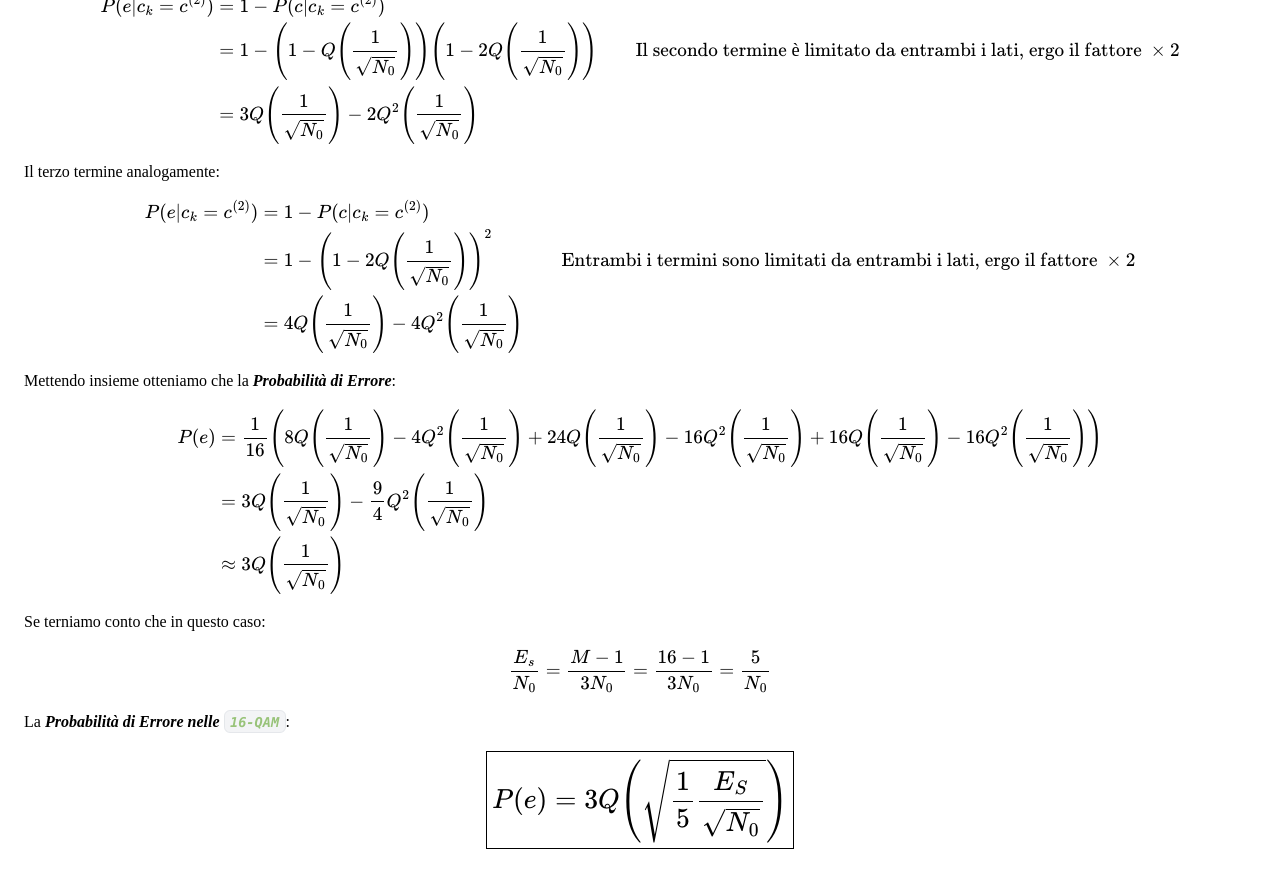
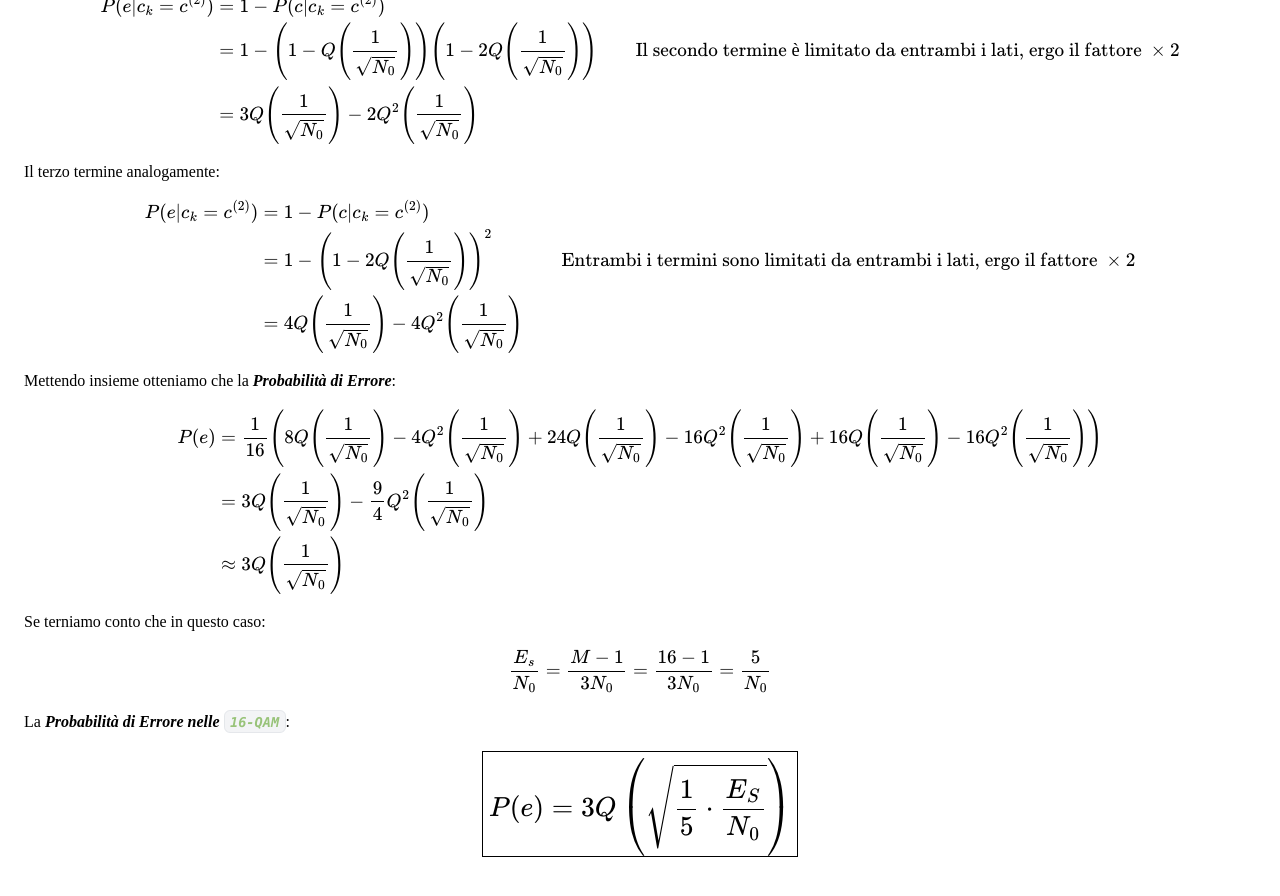
Before and after one commit to Gabriele-D-Cambria/Appunti-Comunicazioni-Numeriche-2025-2026, a Jekyll site: the page built from Sistemi di Comunicazione.md, in a window 1280 px wide and 900 px high, scrolled down 32116 px. Shown: the top 896 px of the window. Built offline with Jekyll 4.4.1, drawn with Linux system fonts in a browser that asks for light colours; nearby versions of some CDN libraries; our own code applies the rules of GitHub Pages for plain Markdown files.

Commit message:
Fix probability of error formula in 16-QAM section

```diff
--- a/Sistemi di Comunicazione.md
+++ b/Sistemi di Comunicazione.md
@@ -1597,6 +1597,6 @@ La _**Probabilità di Errore nelle `16-QAM`**_:
 $$
 \Large
 \boxed{
-	P(e) = 3 Q\Biggl(\sqrt{\frac{1}{5} \frac{E_S}{\sqrt{N_0}}}\Biggr)
-}
-$$
+	P(e) = 3 Q\left(\sqrt{\frac{1}{5}\cdot \frac{E_S}{N_0}}\right)
+}
+$$
```
